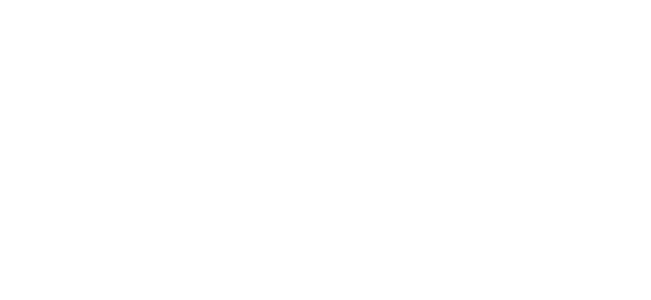
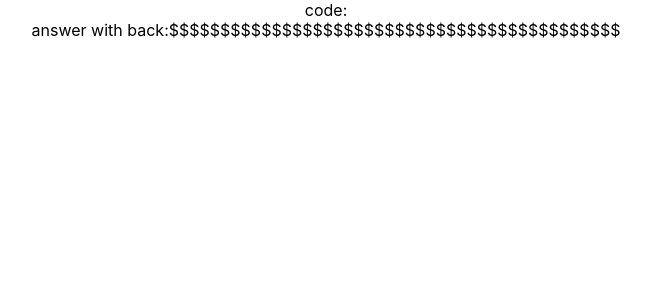
Before and after one commit to pavelminsk1979/oauth2front, a React (Create React App) app: page /oauth2/callback in a window 1280 px wide. Before the commit this address had no page. Shown: the top 300 px of the page, without its empty margins (314-965 px from the left). Built offline with nearby package versions, Linux system fonts and the light colour scheme.

Commit message:
for project oldStag

```diff
--- a/src/App.tsx
+++ b/src/App.tsx
@@ -4,6 +4,8 @@
 import {Route, Routes} from "react-router-dom";
 import {Oauth2} from "./Oauth2";
 
+
+/*
 function App() {
     return (
         <div className="App">
@@ -17,3 +19,19 @@
 }
 
 export default App;
+*/
+
+//ЭТА ВЕРСИЯ ДЛЯ ТЕСТА СТАЖИРОВКИ OLD
+function App() {
+    return (
+        <div className="App">
+            <Routes>
+                <Route path="/" element={<GoogleButton/>}/>
+                <Route path="/oauth2/callback" element={<Oauth2/>}/>
+            </Routes>
+
+        </div>
+    );
+}
+
+export default App;
--- a/src/GoogleButton.tsx
+++ b/src/GoogleButton.tsx
@@ -1,4 +1,4 @@
-export const GoogleButton = () => {
+/*export const GoogleButton = () => {
     const handleLogin = () => {
         const CLIENT_ID = '924707972646-299oa203pbkhdc6rv65gpvkliqlbkhve.apps.googleusercontent.com'
         const REDIRECT_URL = 'http://localhost:3000/auth/google-redirect'
@@ -13,4 +13,26 @@
 
         </div>
     )
+}*/
+
+////////////////////////////////////////////////////////////////////////////
+
+//ЭТА ВЕРСИЯ ДЛЯ ТЕСТА СТАЖИРОВКИ OLD
+
+
+export const GoogleButton = () => {
+    const handleLogin = () => {
+        const CLIENT_ID = '761955523949-l08r71n31nu0892jpb2lltj7ult76qhq.apps.googleusercontent.com'
+        const REDIRECT_URL = 'http://localhost:3000/oauth2/callback'
+        const scope = 'email profile'
+        const url = `https://accounts.google.com/o/oauth2/v2/auth?scope=${scope}&response_type=code&redirect_uri=${REDIRECT_URL}&client_id=${CLIENT_ID}&access_type=offline&prompt=consent`
+        window.location.assign(url)
+
+    }
+    return (
+        <div>
+            <button onClick={handleLogin}>GoogleButton</button>
+
+        </div>
+    )
 }
--- a/src/Oauth2.tsx
+++ b/src/Oauth2.tsx
@@ -2,7 +2,7 @@
 import axios from "axios";
 import {useEffect, useState} from "react";
 
-export const Oauth2 = () => {
+/*export const Oauth2 = () => {
     const [res, setRes] = useState('nothing')
 
     const location = useLocation();
@@ -37,4 +37,50 @@
             </div>
         </div>
     )
+}*/
+
+
+////////////////////////////////////////
+
+//ЭТА ВЕРСИЯ ДЛЯ ТЕСТА СТАЖИРОВКИ OLD
+
+export const Oauth2 = () => {
+    const [res, setRes] = useState('$$$$$$$$$$$$$$$$$$$$$$$$$$$$$$$$$$$$$$$$$$$$')
+
+    const location = useLocation();
+    const params = new URLSearchParams(location.search);
+    const code = params.get('code');
+
+
+    useEffect(() => {
+        if (code) {
+            console.log(code)
+            // Отправка кода на бэкенд для обмена на токен доступа
+            //axios.post('http://localhost:3010/api/v1/google', {code})
+            //axios.post('http://localhost:3001', {code})
+            axios.post('http://localhost:3010/api/v1/auth/google', {code})
+                .then(response => {
+                    console.log('response', response.data)
+                    // Здесь вы можете сохранить токен доступа в состоянии или localStorage
+                    setRes(response.data.id);
+                })
+                .catch(error => {
+                    setRes(error.message);
+                });
+        }
+    }, [code])
+
+
+    return (
+        <div>
+            <div>
+                code:{code}
+
+            </div>
+            <div>
+
+                answer with back:{res}
+            </div>
+        </div>
+    )
 }
```
